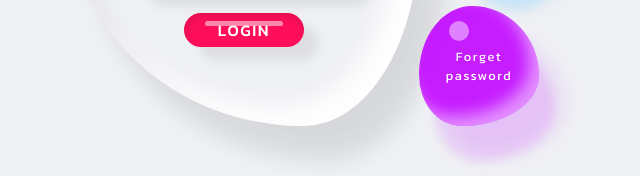
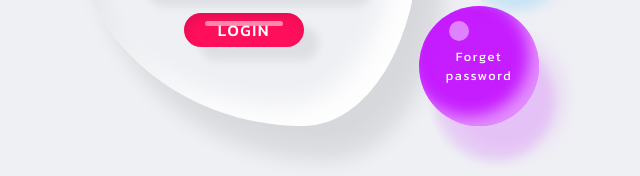
Before and after one commit to javidShabin/Fluid-drop-login-form, a plain HTML site: page index.html in a window 1280 px wide. In both pictures the pointer is over the link 795 px from the left and 515 px from the top of the page. Shown: the part 449-625 px from the top of the page, 316-956 px from the left. Drawn offline with Linux system fonts and the light colour scheme.

Commit message:
finally and hover effect the links

```diff
--- a/style.css
+++ b/style.css
@@ -175,3 +175,6 @@ body{
     25px 30px 20px rgba(1,180,255,0.1),
     inset -10px -10px 15px rgba(255,255,255,0.5);
 }
+.btns:hover{
+    border-radius: 50%;
+}
```
